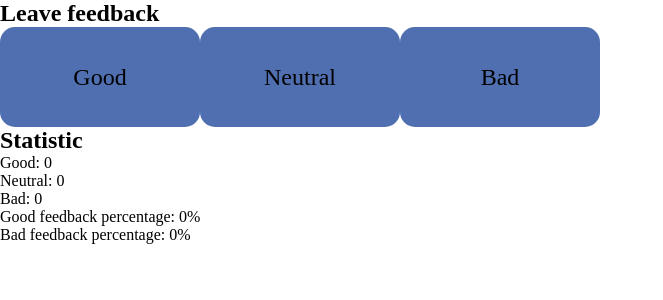
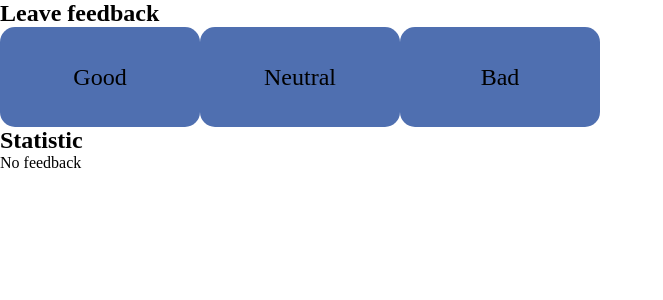
Before and after one commit to BigBlueDraco/goit-react-hw-02-feedback, a React (Create React App) app: page / in a window 1280 px wide. Shown: the top 300 px of the page, without its empty margins (0-663 px from the left). Built offline with nearby package versions, Linux system fonts and the light colour scheme.

Commit message:
no feedback render

```diff
--- a/src/components/Button/Button.jsx
+++ b/src/components/Button/Button.jsx
@@ -8,7 +8,6 @@ export class Button extends Component {
             <button className={s.button} type="button" onClick={(e) => {this.props.func(e)}}>{this.props.text}</button>
         )
     }
-
 }
 
 Button.propTypes ={
--- a/src/components/Statistics/Statistics.jsx
+++ b/src/components/Statistics/Statistics.jsx
@@ -6,16 +6,22 @@ import s from 'components/Statistics/statistics.module.scss'
 export const Statistics = ({names, values, percentageOptions:{iDs, func}}) => {
         return(
         <>
+        {values.reduce((acc, elem)=>(acc+elem))?(
+            <>
                 <div className={s.statisticWrap}>
                 {names.map((elem, index) => (
                     <StatisticItem key={elem} name={elem} value={values[index]}/>
                 ))}
                 </div>
+
                 <div className={s.percentageWrap}>
                     {iDs.map(elem => (
                         <StatisticPercent key = {elem} name = {elem} value = {func(elem)} />
                     ))}
                 </div>
+            </>)
+
+        :<span>No feedback</span> }
         </>
         );
 }
--- a/src/components/Statistics/statistics.module.scss
+++ b/src/components/Statistics/statistics.module.scss
@@ -2,7 +2,3 @@
     display: flex;
     flex-direction: column;
 }
-.percentageWrap{
-    display: flex;
-    flex-direction: column;
-}
```
Lines whose indentation alone changed are shown as unchanged.
